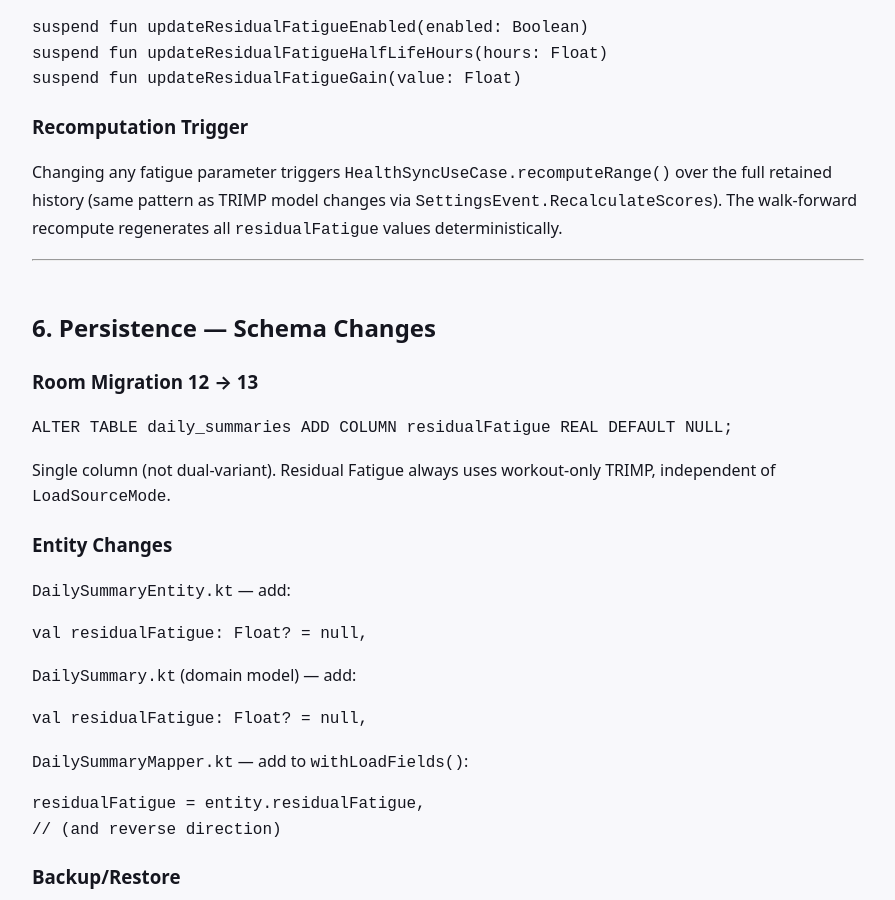
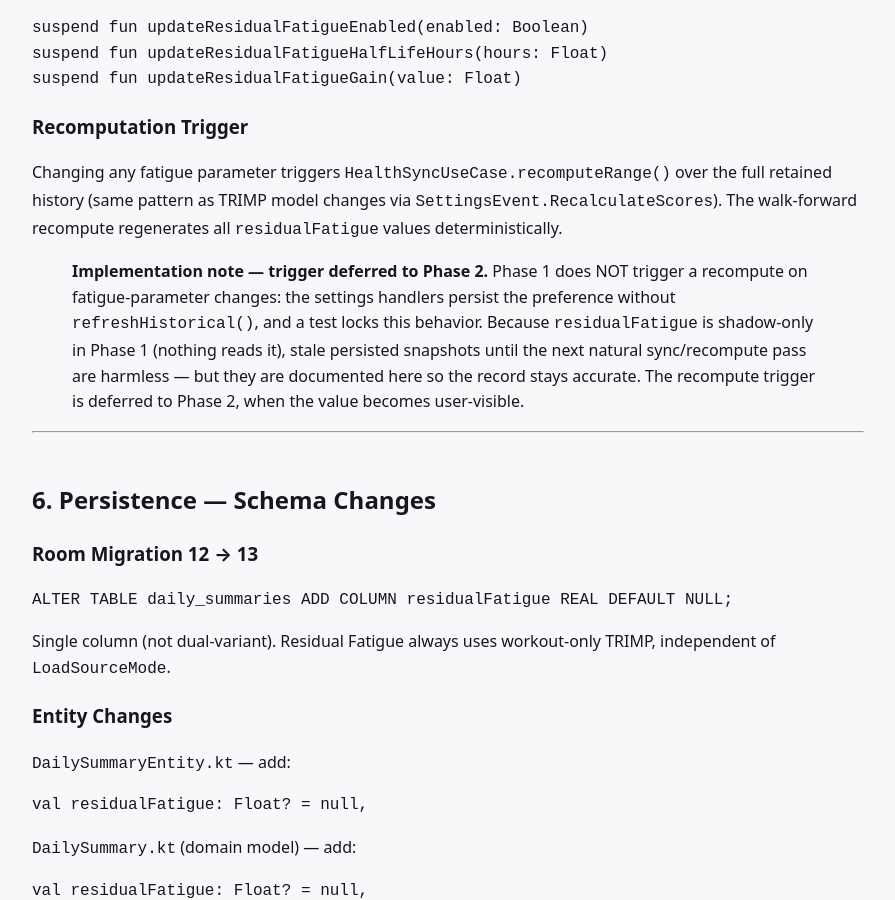
Before and after one commit to readylytics/Readylytics, a Jekyll site: the page built from docs/superpowers/specs/2026-08-28-residual-fatigue-design.md, in a window 1280 px wide and 900 px high, scrolled down 7163 px. Shown: the whole window, without its empty margins (192-1087 px from the left). Built offline with Jekyll 4.4.1, drawn with Linux system fonts in a browser that asks for light colours; our own code applies the rules of GitHub Pages for plain Markdown files; some of the changed text lies outside the part shown.

Commit message:
docs: record Phase 1 deferral of fatigue-param recompute trigger and sync-range seed-window scope

```diff
--- a/docs/superpowers/specs/2026-08-28-residual-fatigue-design.md
+++ b/docs/superpowers/specs/2026-08-28-residual-fatigue-design.md
@@ -261,6 +261,8 @@ suspend fun updateResidualFatigueGain(value: Float)
 
 Changing any fatigue parameter triggers `HealthSyncUseCase.recomputeRange()` over the full retained history (same pattern as TRIMP model changes via `SettingsEvent.RecalculateScores`). The walk-forward recompute regenerates all `residualFatigue` values deterministically.
 
+> **Implementation note — trigger deferred to Phase 2.** Phase 1 does NOT trigger a recompute on fatigue-parameter changes: the settings handlers persist the preference without `refreshHistorical()`, and a test locks this behavior. Because `residualFatigue` is shadow-only in Phase 1 (nothing reads it), stale persisted snapshots until the next natural sync/recompute pass are harmless — but they are documented here so the record stays accurate. The recompute trigger is deferred to Phase 2, when the value becomes user-visible.
+
 ---
 
 ## 6. Persistence — Schema Changes
@@ -417,7 +419,7 @@ Eventually: `LoadReadiness = f(LoadScore, ResidualFatigue)`. Weights and functio
 ### Independence Guarantees
 
 Results must NOT depend on:
-- Sync range (partial vs full)
+- Sync range (partial vs full) — scoped to the fixed 32-day seed window (8 × max half-life of 96h): a partial resync starting inside the retained history sees only that lookback while a full resync sees more, a bounded divergence at the 96h half-life ceiling (~0.4% on boundary days, near-zero at the default 24h). This boundary behavior is the same "Cold Start" condition documented below, not a chunking artifact.
 - Sync order (chronological requirement satisfied by walk-forward)
 - Chunk size (HC ingestion chunks don't affect persisted workout data)
 - Active `LoadSourceMode` (fatigue always uses workout-only TRIMP)
```
